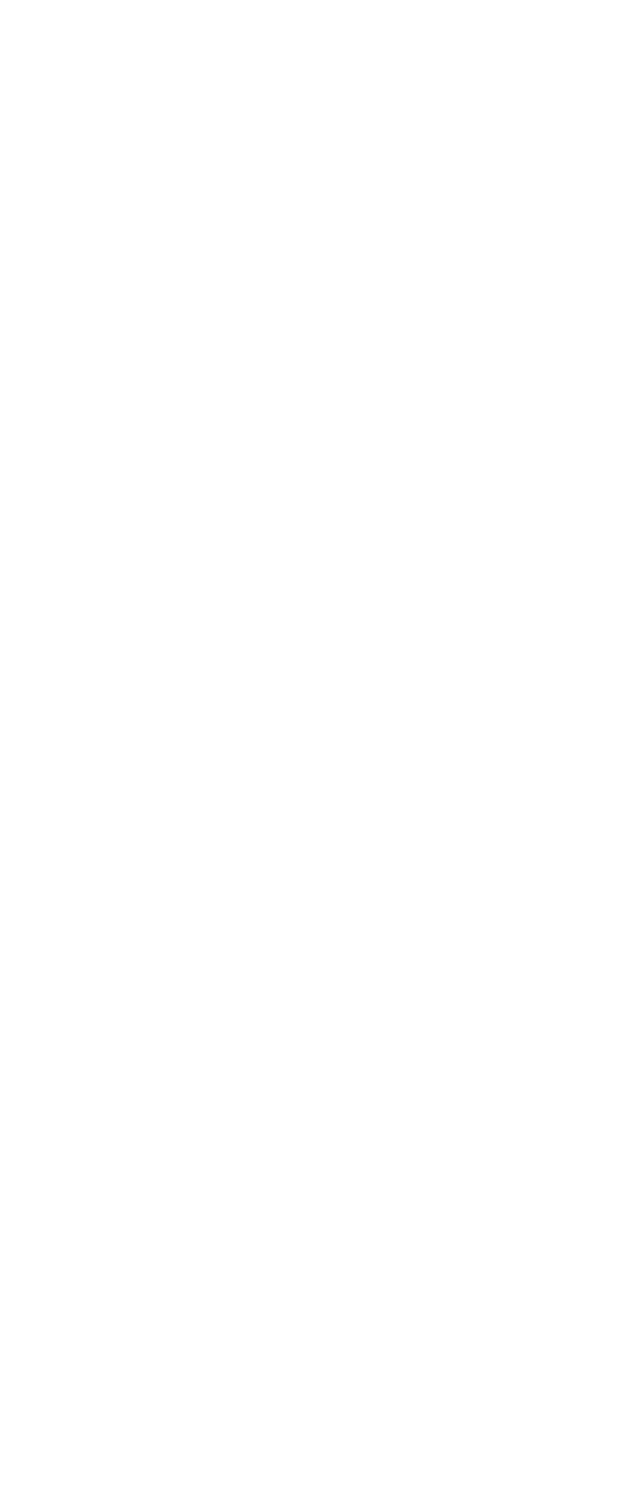
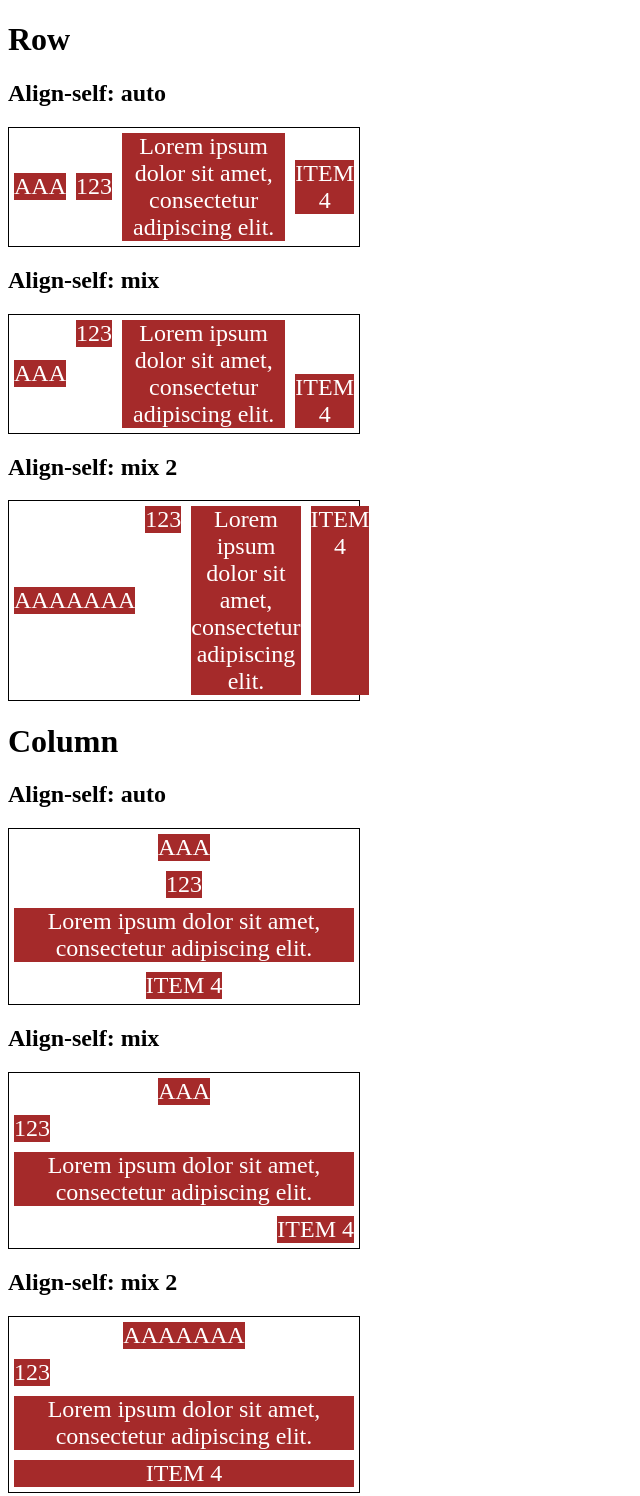
Before and after one commit to fabiocpb/BootCamp-Fullstack---DIO, a plain HTML site: page curso-flex/12 - align-self.html in a window 1280 px wide. Shown: the whole page, without its empty margins (0-640 px from the left). Before the commit the page ends 800 px from the top, so only its background shows below. Drawn offline with Linux system fonts and the light colour scheme.

Commit message:
ALign-self

```diff
--- a/curso-flex/12 - align-self.html
+++ b/curso-flex/12 - align-self.html
@@ -11,6 +11,10 @@
             border: 1px solid black;
             margin-bottom: 10px;
             display: flex;
+        }
+
+        .align-container{
+            align-items: center;
         }
 
         .item{
@@ -29,9 +33,76 @@
             align-self: flex-start;
         }
 
+        .end{
+            align-self: flex-end;
+        }
+
+        .baseline{
+            align-self: baseline;
+        }
+
+        .stretch{
+            align-self: stretch;
+        }
+
+        .auto{
+            align-self: auto;
+        }
+
+        .direction{
+            flex-direction: column;
+        }
     </style>
 </head>
 <body>
+    <h1>Row</h1>
+    <h2>Align-self: auto</h2>
+    <section class="flex-container align-container">
+        <div class="item auto">AAA</div>
+        <div class="item auto">123</div>
+        <div class="item auto">Lorem ipsum dolor sit amet, consectetur adipiscing elit.</div>
+        <div class="item auto">ITEM 4</div>
+    </section>
 
+    <h2>Align-self: mix</h2>
+    <section class="flex-container">
+        <div class="item center">AAA</div>
+        <div class="item start">123</div>
+        <div class="item stretch">Lorem ipsum dolor sit amet, consectetur adipiscing elit.</div>
+        <div class="item end">ITEM 4</div>
+    </section>
+
+    <h2>Align-self: mix 2</h2>
+    <section class="flex-container">
+        <div class="item center">AAAAAAA</div>
+        <div class="item start">123</div>
+        <div class="item end">Lorem ipsum dolor sit amet, consectetur adipiscing elit.</div>
+        <div class="item stretch">ITEM 4</div>
+    </section>
+
+    <h1>Column</h1>
+    <h2>Align-self: auto</h2>
+    <section class="flex-container align-container direction">
+        <div class="item auto">AAA</div>
+        <div class="item auto">123</div>
+        <div class="item auto">Lorem ipsum dolor sit amet, consectetur adipiscing elit.</div>
+        <div class="item auto">ITEM 4</div>
+    </section>
+
+    <h2>Align-self: mix</h2>
+    <section class="flex-container direction">
+        <div class="item center">AAA</div>
+        <div class="item start">123</div>
+        <div class="item stretch">Lorem ipsum dolor sit amet, consectetur adipiscing elit.</div>
+        <div class="item end">ITEM 4</div>
+    </section>
+
+    <h2>Align-self: mix 2</h2>
+    <section class="flex-container direction">
+        <div class="item center">AAAAAAA</div>
+        <div class="item start">123</div>
+        <div class="item end">Lorem ipsum dolor sit amet, consectetur adipiscing elit.</div>
+        <div class="item stretch">ITEM 4</div>
+    </section>
 </body>
 </html>
```
